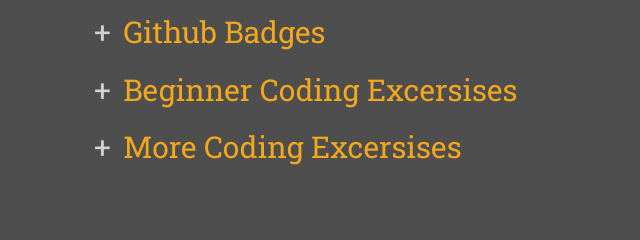
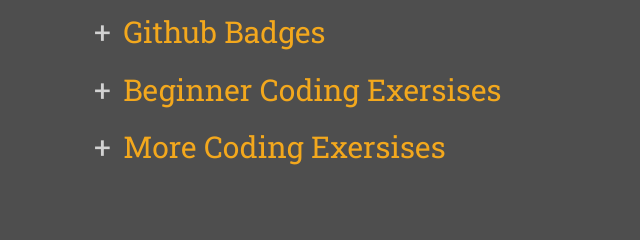
Before and after one commit to Technole/old-site, a plain HTML site: page resources.html in a window 1280 px wide. Shown: the part 2429-2669 px from the top of the page, 2-642 px from the left. Drawn offline with nearby package versions, Linux system fonts and the light colour scheme; a web font is replaced by a local one.

Commit message:
spelling

```diff
--- a/resources.html
+++ b/resources.html
@@ -169,8 +169,8 @@
                     <h2 class="section-heading resHeader">Miscellaneous</h2>
                     <div class="resItems">
                         <div><a href="http://forthebadge.com">Github Badges</a></div>
-                        <div><a href="http://www.dreamincode.net/forums/topic/78802-martyr2s-mega-project-ideas-list/">Beginner Coding Excersises</a></div>
-                        <div><a href="http://i.imgur.com/i9Nv7uu.jpg">More Coding Excersises</a></div>
+                        <div><a href="http://www.dreamincode.net/forums/topic/78802-martyr2s-mega-project-ideas-list/">Beginner Coding Exersises</a></div>
+                        <div><a href="http://i.imgur.com/i9Nv7uu.jpg">More Coding Exersises</a></div>
                     </div>
                 </div>
             </div>
```
